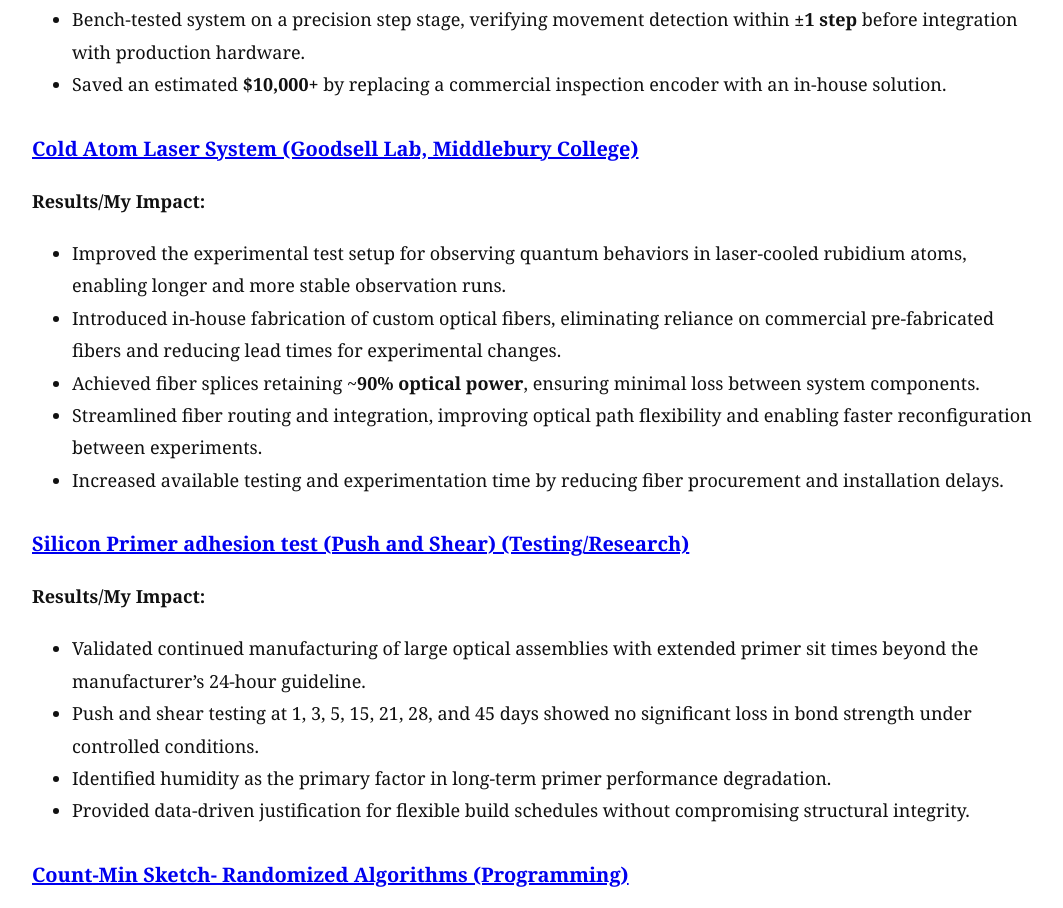
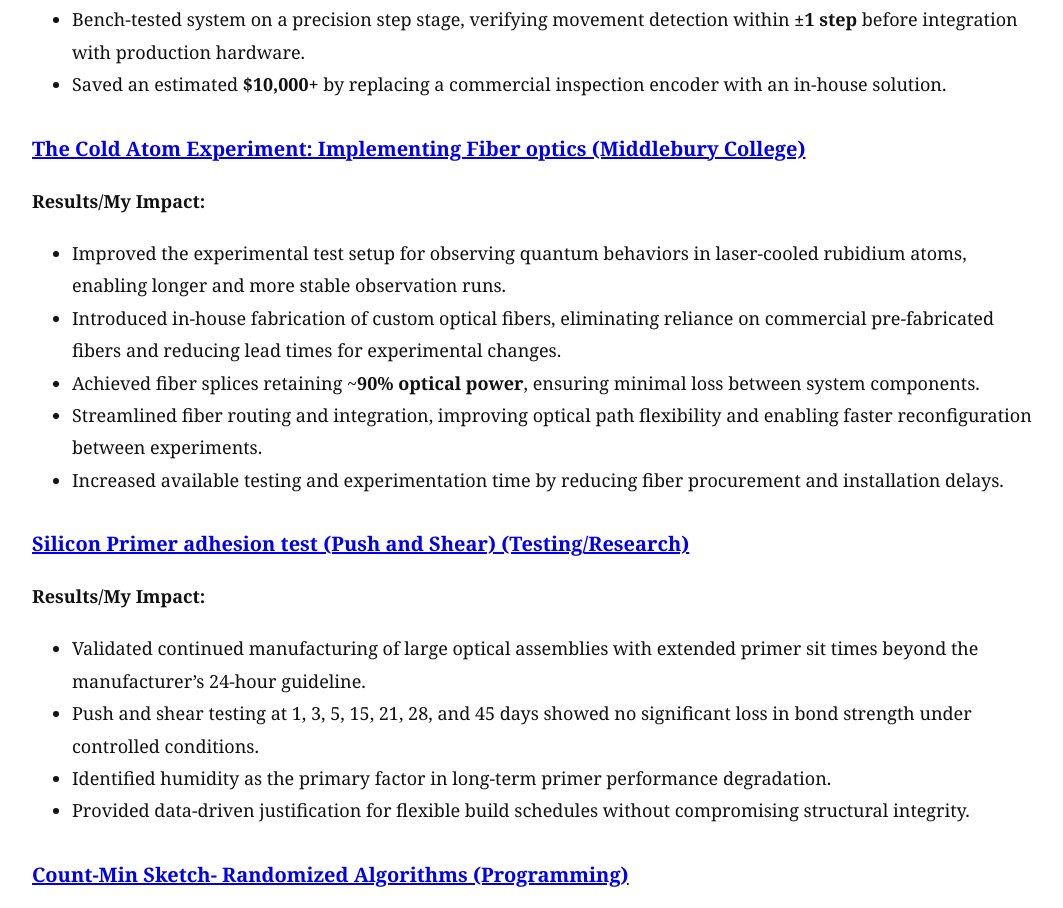
Before and after one commit to Masrur-Chowdhury/masrur-chowdhury.github.io, a plain HTML site: page index.html in a window 1280 px wide. Shown: the part 2219-3127 px from the top of the page, without its empty margins (108-1171 px from the left). Drawn offline with Linux system fonts and the light colour scheme.

Commit message:
Update index.html

```diff
--- a/index.html
+++ b/index.html
@@ -103,7 +103,7 @@
     Designed and assembled a 3-laser rubidium cooling system with fiber optic routing and thermal management. Integrated precision alignment tools to support quantum behavior observation under Middlebury grant funding.
   </p> -->
 
-    <h3><a href="Projects/coldatom.html">Cold Atom Laser System (Goodsell Lab, Middlebury College)</a></h3>
+    <h3><a href="Projects/coldatom.html">The Cold Atom Experiment: Implementing Fiber optics (Middlebury College)</a></h3>
     <p><strong>Results/My Impact:</strong></p>
     <ul class="project-results">
       <li>Improved the experimental test setup for observing quantum behaviors in laser-cooled rubidium atoms, enabling longer and more stable observation runs.</li>
```
